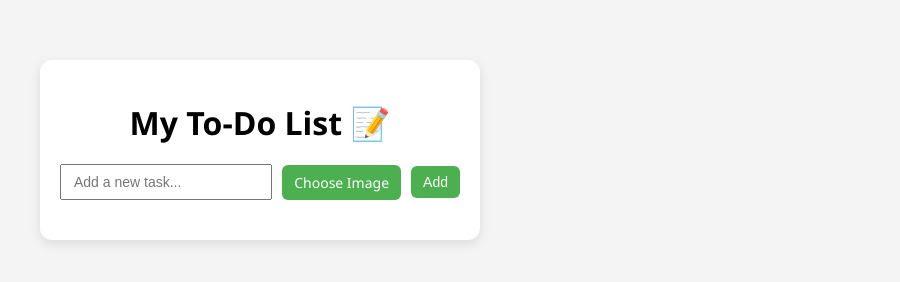
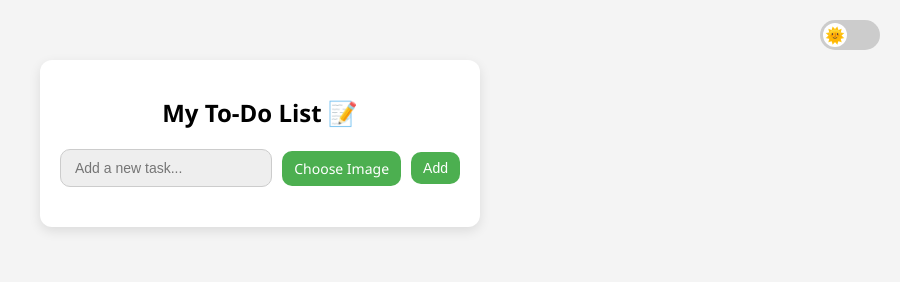
Before and after one commit to Brezzeyboi/TaskTune, a plain HTML site: page index.html in a window 1280 px wide. Shown: the whole page, without its empty margins (380-1280 px from the left). Drawn offline with Linux system fonts and the light colour scheme.

Commit message:
added dark mode and animation and a switch

```diff
--- a/index.html
+++ b/index.html
@@ -7,10 +7,17 @@
   <link rel="stylesheet" href="style.css"/>
 </head>
 <body>
+  <div class="theme-toggle">
+    <!-- Dark mode toggle -->
+<label class="switch">
+  <input type="checkbox" id="darkModeToggle" />
+  <span class="slider"></span>
+</label>
+  </div>
+
   <div class="container">
     <h1>My To-Do List 📝</h1>
 
-    <!-- Image preview section -->
     <div id="imagePreviewContainer">
       <img id="imagePreview" src="" alt="Preview" />
     </div>
--- a/script.js
+++ b/script.js
@@ -25,13 +25,11 @@ function addTask() {
 
     const li = document.createElement("li");
 
-    // Task text
     const taskTextElement = document.createElement("span");
     taskTextElement.textContent = taskText;
     taskTextElement.classList.add("task-text");
     li.appendChild(taskTextElement);
 
-    // Image (if any)
     if (imageSrc && imagePreviewContainer.style.display !== "none") {
         const img = document.createElement("img");
         img.src = imageSrc;
@@ -39,23 +37,25 @@ function addTask() {
         li.appendChild(img);
     }
 
-    // Toggle done on click
     li.onclick = () => li.classList.toggle("done");
 
-    // Remove button
     const removeBtn = document.createElement("button");
     removeBtn.textContent = "❌";
     removeBtn.classList.add("remove-btn");
     removeBtn.onclick = (e) => {
-        e.stopPropagation(); // prevent triggering li toggle
+        e.stopPropagation();
         li.remove();
     };
     li.appendChild(removeBtn);
 
     document.getElementById("taskList").appendChild(li);
 
-    // Reset inputs
     input.value = "";
     imagePreview.src = "";
     imagePreviewContainer.style.display = "none";
 }
+
+// Dark mode toggle
+document.getElementById("darkModeToggle").addEventListener("change", function () {
+    document.body.classList.toggle("dark", this.checked);
+  });
--- a/style.css
+++ b/style.css
@@ -1,6 +1,22 @@
+:root {
+    --bg: #f4f4f4;
+    --text: #000;
+    --box: white;
+    --btn: #4caf50;
+    --li: #eee;
+  }
+
+  body.dark {
+    --bg: #1e1e1e;
+    --text: #fff;
+    --box: #2a2a2a;
+    --li: #333;
+  }
+
   body {
     font-family: 'Segoe UI', sans-serif;
-    background-color: #f4f4f4;
+    background-color: var(--bg);
+    color: var(--text);
     margin: 0;
     padding: 0;
     display: flex;
@@ -11,29 +27,91 @@ body {
 
   .container {
     margin-top: 60px;
-    background: white;
+    background: var(--box);
     padding: 20px;
     border-radius: 12px;
     box-shadow: 0 4px 12px rgba(0,0,0,0.1);
-    width: 400px;
+    width: 90%;
+    max-width: 400px;
     text-align: center;
+    transition: background 0.3s, color 0.3s;
   }
 
   h1 {
     margin-bottom: 20px;
+    font-size: 24px;
   }
 
+  /* Dark mode switch */
+  .switch {
+    position: absolute;
+    top: 20px;
+    right: 20px;
+    display: inline-block;
+    width: 60px;
+    height: 30px;
+  }
+
+  .switch input {
+    opacity: 0;
+    width: 0;
+    height: 0;
+  }
+
+  .slider {
+    position: absolute;
+    cursor: pointer;
+    top: 0;
+    left: 0;
+    right: 0;
+    bottom: 0;
+    background-color: #ccc;
+    transition: 0.4s;
+    border-radius: 30px;
+  }
+
+  .slider:before {
+    position: absolute;
+    content: "🌞";
+    height: 24px;
+    width: 24px;
+    left: 3px;
+    bottom: 3px;
+    font-size: 16px;
+    text-align: center;
+    line-height: 24px;
+    background-color: white;
+    border-radius: 50%;
+    transition: 0.4s;
+  }
+
+  input:checked + .slider {
+    background-color: var(--btn);
+  }
+
+  input:checked + .slider:before {
+    transform: translateX(30px);
+    content: "🌙";
+  }
+
+  /* Input section */
   .input-section {
     display: flex;
     gap: 10px;
     align-items: center;
     margin-bottom: 20px;
+    flex-wrap: wrap;
   }
 
   input[type="text"] {
-    padding: 8px 12px;
+    padding: 10px 14px;
     font-size: 14px;
     flex: 1;
+    border-radius: 10px;
+    border: 1px solid #ccc;
+    outline: none;
+    background-color: var(--li);
+    color: var(--text);
   }
 
   input[type="file"] {
@@ -41,10 +119,10 @@ input[type="file"] {
   }
 
   label[for="imageInput"] {
-    background-color: #4caf50;
+    background-color: var(--btn);
     color: white;
     padding: 8px 12px;
-    border-radius: 6px;
+    border-radius: 10px;
     cursor: pointer;
     font-size: 14px;
   }
@@ -55,11 +133,11 @@ label[for="imageInput"]:hover {
 
   button {
     padding: 8px 12px;
-    background-color: #4caf50;
+    background-color: var(--btn);
     color: white;
     border: none;
     cursor: pointer;
-    border-radius: 6px;
+    border-radius: 10px;
     font-size: 14px;
   }
 
@@ -67,26 +145,43 @@ button:hover {
     background-color: #45a049;
   }
 
+  /* Tasks */
   ul {
     list-style: none;
     padding: 0;
   }
 
   li {
-    background-color: #eee;
-    border-radius: 6px;
+    background-color: var(--li);
+    border-radius: 10px;
     margin-bottom: 10px;
     padding: 10px;
     display: flex;
     flex-direction: column;
     gap: 10px;
     position: relative;
+    transition: background 0.3s;
   }
 
   .task-text {
     font-size: 16px;
+    word-wrap: break-word;
   }
 
+  /* Checkmark animation */
+  .done .task-text::before {
+    content: "✔ ";
+    color: var(--btn);
+    animation: pop 0.3s ease;
+  }
+
+  @keyframes pop {
+    0% { transform: scale(0.2); opacity: 0; }
+    50% { transform: scale(1.2); opacity: 1; }
+    100% { transform: scale(1); }
+  }
+
+  /* Image in task */
   img.task-image {
     width: 150px;
     height: 150px;
@@ -95,6 +190,7 @@ img.task-image {
     margin: 0 auto;
   }
 
+  /* Remove button */
   button.remove-btn {
     position: absolute;
     top: 50%;
@@ -109,6 +205,7 @@ button.remove-btn {
     cursor: pointer;
   }
 
+  /* Image preview */
   #imagePreviewContainer {
     display: none;
     margin-bottom: 15px;
```
Lines whose indentation alone changed are shown as unchanged.
